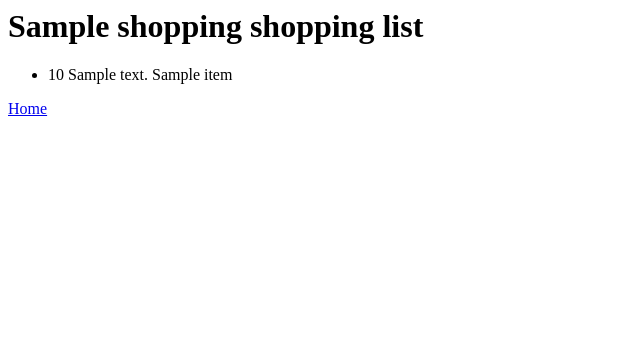
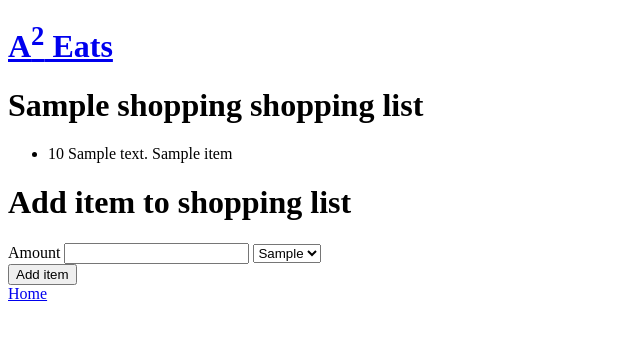
Before and after one commit to amarhubi/asquared-eats, a Django app: template asquaredeats/recipes/templates/recipes/shopping_list_details.html in a window 1280 px wide. Shown: the top 340 px of the page, without its empty margins (0-640 px from the left). Run offline with Django 5.2, Linux system fonts and the light colour scheme; the template is opened without the code that fills it: most values are stand-ins (such as "Sample title", 1, 10 or a date in 2020).

Commit message:
added form to add item to shopping list

```diff
--- a/asquaredeats/recipes/models.py
+++ b/asquaredeats/recipes/models.py
@@ -38,6 +38,9 @@ class ShoppingList(StructuredNode):
 
     def get_absolute_url(self):
         return reverse('recipes:shopping_list_details', kwargs={'shopping_list_id' : self.uid})
+
+    def get_add_item_url(self):
+        return reverse('recipes:add_item_to_shopping_list', kwargs={'shopping_list_id' : self.uid})
 
 class Menu(StructuredNode):
     uid = UniqueIdProperty()
--- a/asquaredeats/recipes/templates/recipes/base.html
+++ b/asquaredeats/recipes/templates/recipes/base.html
@@ -5,7 +5,7 @@
 </head>
 
 <body>
-    <h1>A<sup>2</sup> Eats</h1>
+    <a href="{% url 'recipes:index'%}"><h1>A<sup>2</sup> Eats</h1></a>
     <div id="content">
         {% block content %}{% endblock %}
     </div>
--- a/asquaredeats/recipes/templates/recipes/shopping_list_details.html
+++ b/asquaredeats/recipes/templates/recipes/shopping_list_details.html
@@ -1,3 +1,5 @@
+{% extends "recipes/base.html"%}
+{% block content %}
 <h1>{{ shopping_list.name }} shopping list</h1>
 
 <ul>
@@ -6,4 +8,22 @@
     {% endfor %}
 </ul>
 
+    <h1>Add item to shopping list</h1>
+
+    <label for="amount">Amount</label>
+    <input type="text" id="amount" name="amount" form="add_item"/>
+
+    <select name="ingredients" id="ingredients" form="add_item">
+        {% for ingredient in ingredients %}
+        <option value="{{ ingredient.0 }}">{{ ingredient.0 }}</option>
+    {% endfor %}
+    </select>
+
+
+<form action="{{ shopping_list.get_add_item_url }}" method="post" id="add_item">
+    {% csrf_token %}
+         <input type="submit" value="Add item">
+    </form>
+
 <a href="{% url 'recipes:index' %}">Home</a>
+{% endblock %}
--- a/asquaredeats/recipes/urls.py
+++ b/asquaredeats/recipes/urls.py
@@ -10,8 +10,9 @@ urlpatterns = [
     path("menus/<str:menu_id>/", views.menu_details, name="menu_details"),
     path("menus/<str:menu_id>/create-shopping-list", views.create_shopping_list, name="create_shopping_list"),
     path("shopping_lists/<str:shopping_list_id>", views.shopping_list_details, name="shopping_list_details"),
+    path("shopping_lists/<str:shopping_list_id>/add-item", views.add_item_to_shopping_list, name="add_item_to_shopping_list"),
     path("recipes/<str:recipe_id>/new-ingredient", views.add_ingredient_to_recipe, name="add_ingredient_to_recipe"),
-    path("recipes/<str:recipe_id>/add-ingredient", views.add_ingredient, name="add_ingredient")
+    path("recipes/<str:recipe_id>/add-ingredient", views.add_ingredient_to_recipe, name="add_ingredient")
 
     #  path("", views.IndexView.as_view(), name="index"),
 ]
```
Also changed, not shown: asquaredeats/recipes/views.py (+10 -2 lines).
